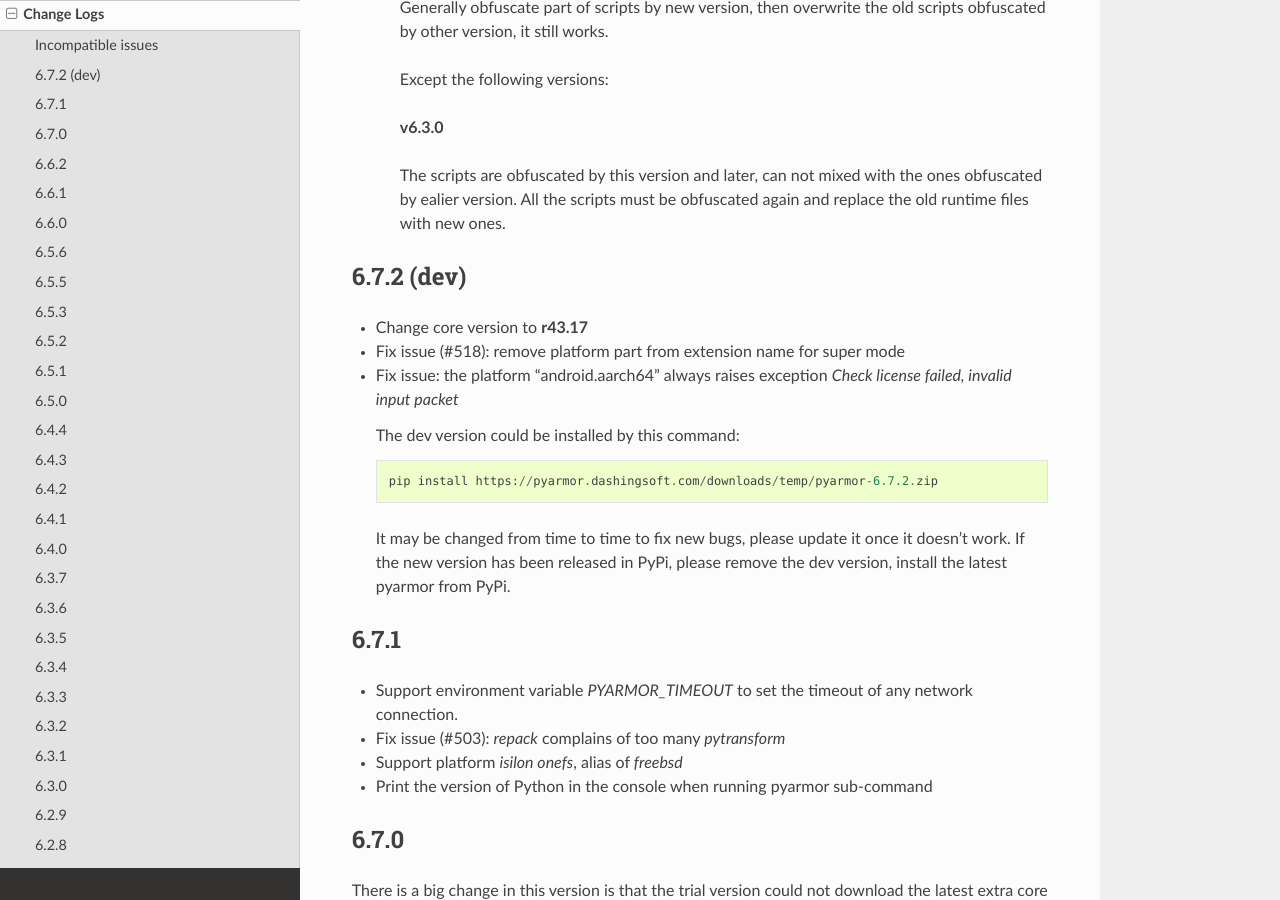
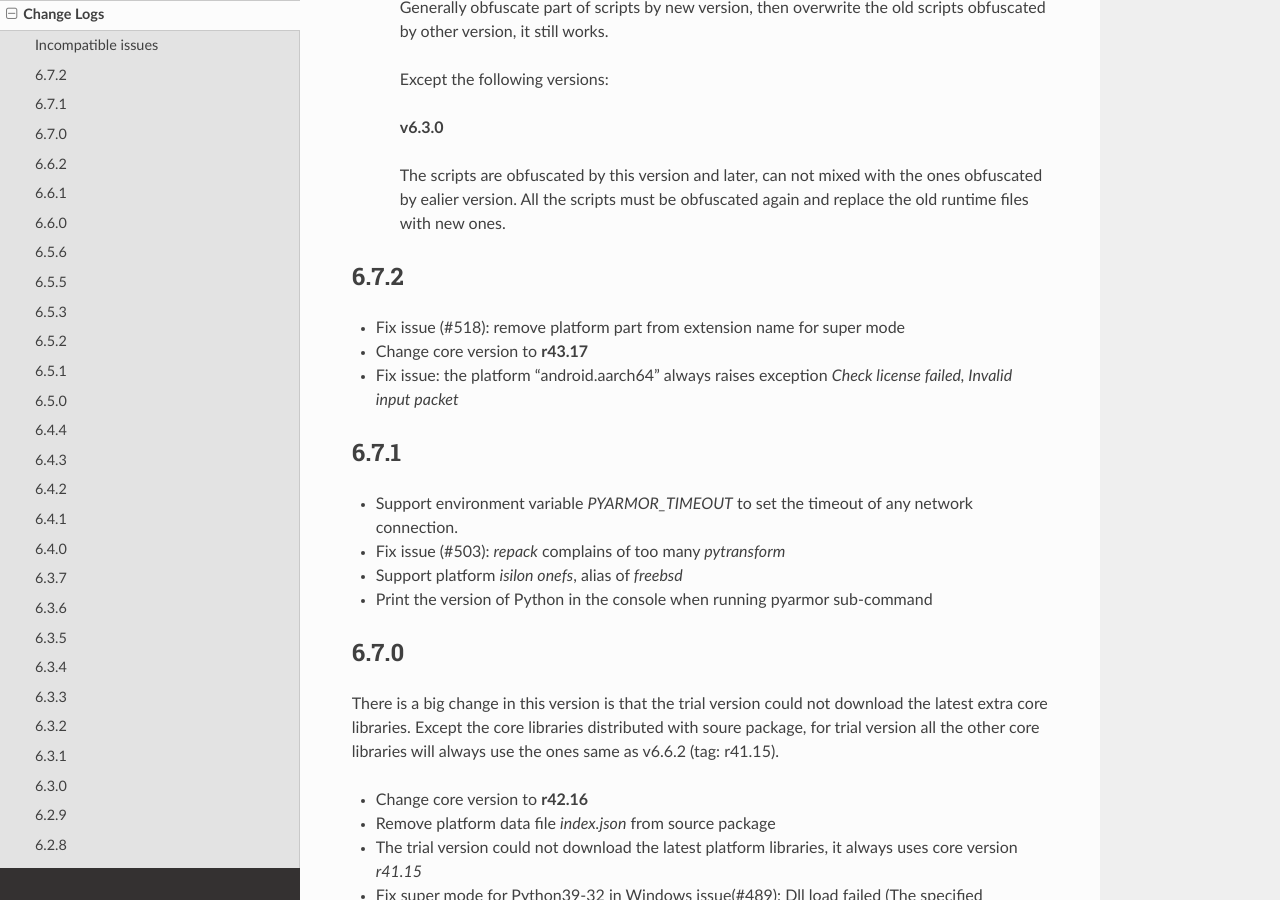
Before and after one commit to dashingsoft/pyarmor, a Sphinx documentation site: the page built from docs/change-logs.rst, in a window 1280 px wide and 900 px high, scrolled down 522 px. Built offline with Sphinx 7.4.7 and the Read the Docs theme 2.0.0, drawn with Linux system fonts in a browser that asks for light colours; some of the changed lines change nothing that is shown.

Commit message:
Refine change log

```diff
--- a/docs/change-logs.rst
+++ b/docs/change-logs.rst
@@ -32,13 +32,7 @@
    ones obfuscated by ealier version. All the scripts must be obfuscated again
    and replace the old runtime files with new ones.
 
-6.7.2 (dev)
------------
-* Change core version to **r43.17**
-* Fix issue (#518): remove platform part from extension name for super mode
-* Fix issue: the platform "android.aarch64" always raises exception `Check
-  license failed, invalid input packet`
-
+..
   The dev version could be installed by this command::
 
       pip install https://pyarmor.dashingsoft.com/downloads/temp/pyarmor-6.7.2.zip
@@ -46,6 +40,13 @@
   It may be changed from time to time to fix new bugs, please update it once it
   doesn't work. If the new version has been released in PyPi, please remove the
   dev version, install the latest pyarmor from PyPi.
+
+6.7.2
+-----
+* Fix issue (#518): remove platform part from extension name for super mode
+* Change core version to **r43.17**
+* Fix issue: the platform "android.aarch64" always raises exception `Check
+  license failed, Invalid input packet`
 
 6.7.1
 -----
```
